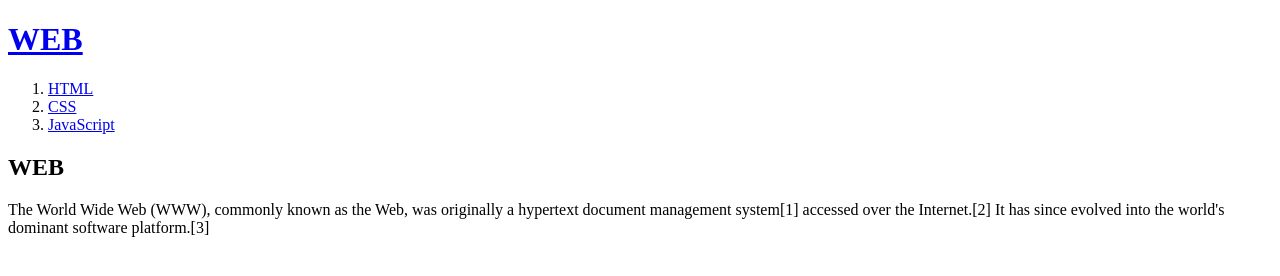
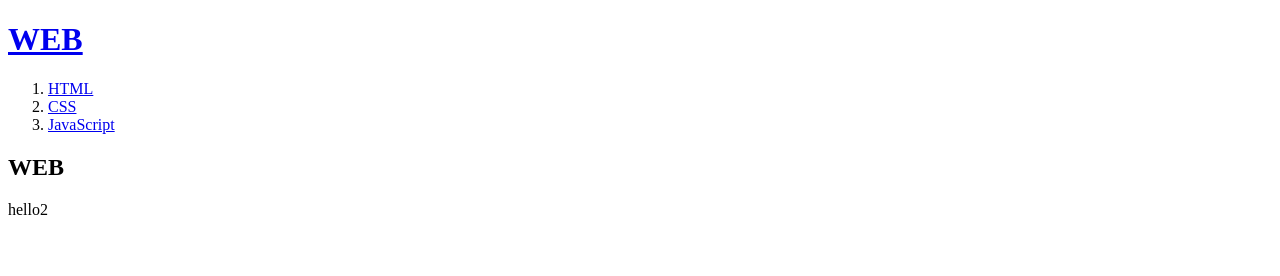
Before and after one commit to KIMGEONHWI/my-first-web-site, a plain HTML site: page index.html in a window 1280 px wide. Drawn offline with Linux system fonts and the light colour scheme.

Commit message:
Add files via upload

```diff
--- a/index.html
+++ b/index.html
@@ -12,7 +12,7 @@
     <li><a href="3.html">JavaScript</a></li>
   </ol>
   <h2>WEB</h2>
-  <p>The World Wide Web (WWW), commonly known as the Web, was originally a hypertext document management system[1] accessed over the Internet.[2] It has since evolved into the world's dominant software platform.[3]
+  <p>hello2
   </p>
 </body>
 </html>
```
